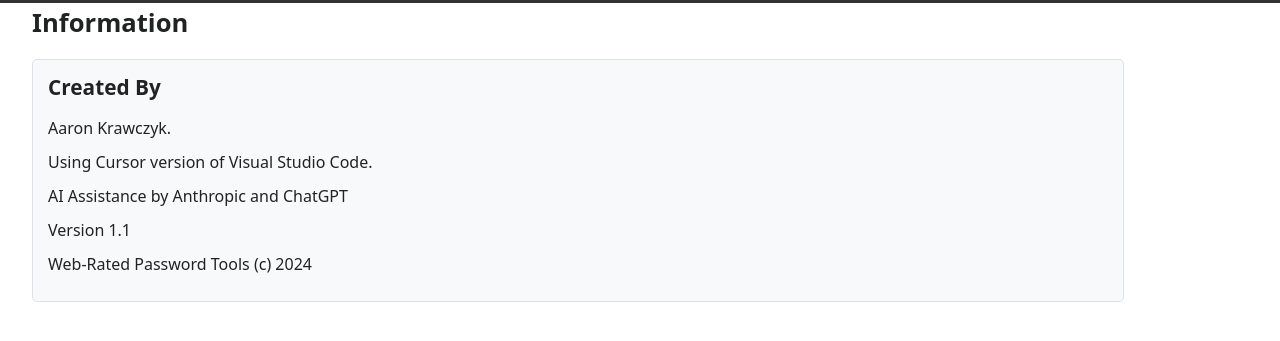
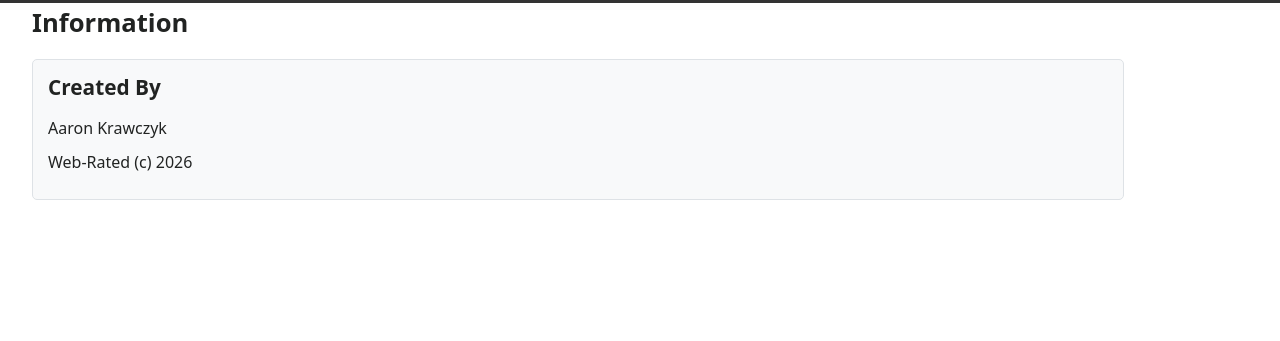
Before and after one commit to AKrawczyk/web-rated, a plain HTML site: page info.html in a window 1280 px wide. Shown: the part 57-398 px from the top of the page. Drawn offline with nearby package versions, Linux system fonts and the light colour scheme.

Commit message:
Revise creator info and copyright in info.html
Updated creator information and copyright year.

```diff
--- a/info.html
+++ b/info.html
@@ -53,11 +53,8 @@
             <div class="password-guidelines">
                 <h4>Created By</h4>
                 <ul>
-                    <li>Aaron Krawczyk.</li>
-                    <li>Using Cursor version of Visual Studio Code.</li>
-                    <li>AI Assistance by Anthropic and ChatGPT</li>
-                    <li>Version 1.1</li>
-                    <li>Web-Rated Password Tools (c) 2024</li>
+                    <li>Aaron Krawczyk</li>
+                    <li>Web-Rated (c) 2026</li>
                 </ul>
             </div>
         </div>
```
